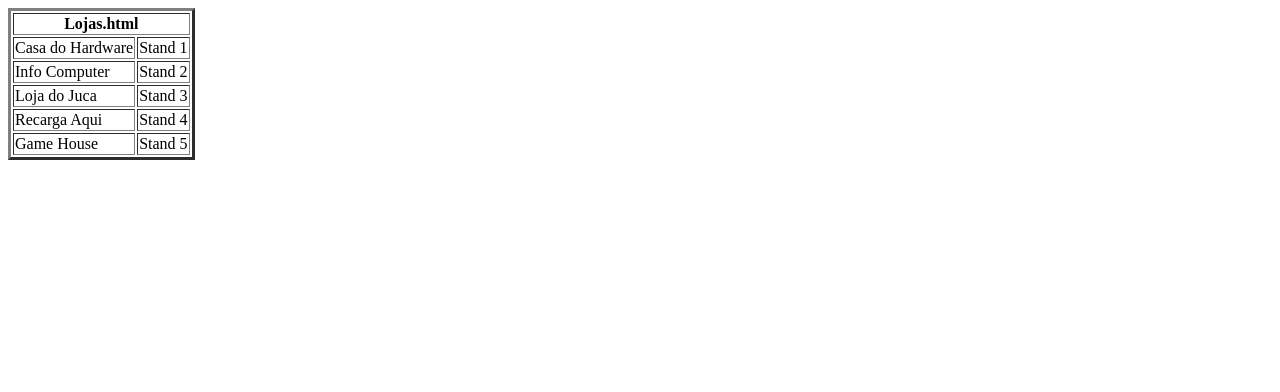
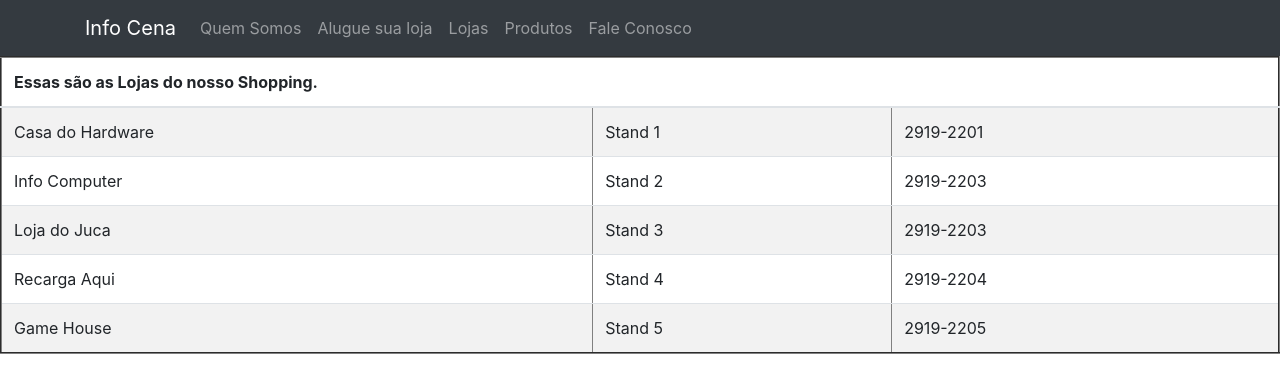
Before and after one commit to JhonSilva69/Shopping_grupo_1, a plain HTML site: page Lojas.html in a window 1280 px wide. Drawn offline with nearby package versions, Linux system fonts and the light colour scheme.

Commit message:
commit_loja

```diff
--- a/Lojas.html
+++ b/Lojas.html
@@ -1,39 +1,84 @@
 <!DOCTYPE html>
 <html>
 <head>
-	<title>Exercício (4)</title>
+	<title>Lojas</title>
 	<meta charset="UTF-8">
+	<link rel="stylesheet" type="text/css" href="css/style.css"/>
+  	<link rel="stylesheet" href="css/bootstrap.min.css" />
 </head>
 <body>
-	<table border="3">
+
+	<nav class="navbar navbar-expand-xl navbar-dark bg-dark">
+		    <div class="container">
+		      <button class="navbar-toggler navbar-toggler-right" type="button" data-toggle="collapse" data-target="#navbarSupportedContent" aria-controls="navbarSupportedContent" aria-expanded="false" aria-label="Toggle navigation">
+		        <span class="navbar-toggler-icon"></span>
+		      </button>
+		      <a class="navbar-brand" href="index.html">Info Cena <span class="sr-only">(current)</span></a>
+
+		      <div class="collapse navbar-collapse" id="navbarSupportedContent">
+		        <ul class="navbar-nav mr-auto">
+
+		          <li class="nav-item">
+		            <a class="nav-link" href="quem_somos.html">Quem Somos </a>
+		          </li>
+		          <li class="nav-item">
+		            <a class="nav-link" href="aluguel.html">Alugue sua loja</a>
+		          </li>
+		          <li class="nav-item">
+		            <a class="nav-link" href="Lojas.html">Lojas</a>
+		          </li>
+		          <li class="nav-item">
+		            <a class="nav-link" href="produtos.html">Produtos</a>
+		          </li>
+		          <li class="nav-item">
+		            <a class="nav-link" href="fale_conosco.html">Fale Conosco</a>
+		          </li>
+
+		        </ul>
+		      </div>
+		    </div>
+		</nav>
+
+
+	<table border="2" class="table table-striped table-hover">
 
 	<thead>
 
-	<th colspan="5">Lojas.html</th>
+	<th colspan="5">Essas são as Lojas do nosso Shopping.</th>
 
 	</thead>
 		<tbody>
 			<tr>
 				<td>Casa do Hardware</td>
 				<td>Stand 1</td>
+				<td>2919-2201</td>
 			</tr>
 			<tr>
 				<td>Info Computer</td>
 				<td>Stand 2</td>
+				<td>2919-2203</td>
 			</tr>
 			<tr>
 				<td>Loja do Juca</td>
 				<td>Stand 3</td>
+				<td>2919-2203</td>
 			</tr>
 			<tr>
 				<td>Recarga Aqui</td>
 				<td>Stand 4</td>
+				<td>2919-2204</td>
 			</tr>
 			<tr>
 				<td>Game House</td>
 				<td>Stand 5</td>
+				<td>2919-2205</td>
 			</tr>
 		</tbody>
 	</table>
+
+	<script src="js/jquery-3.2.1.min.js"></script>
+	<script src="js/popper.min.js"></script>
+	<script src="js/bootstrap.min.js"></script>
+
 </body>
 </html>
```
